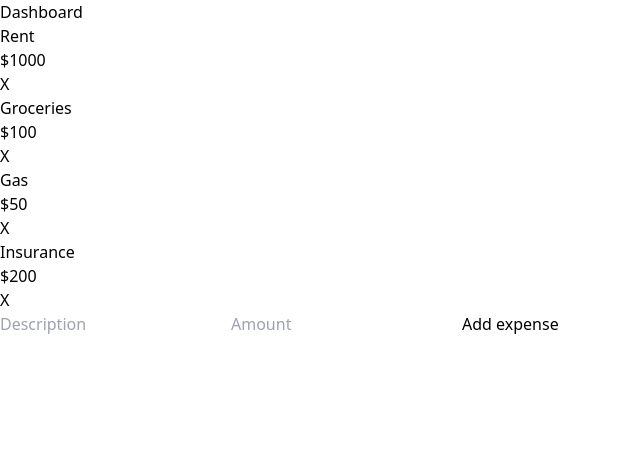
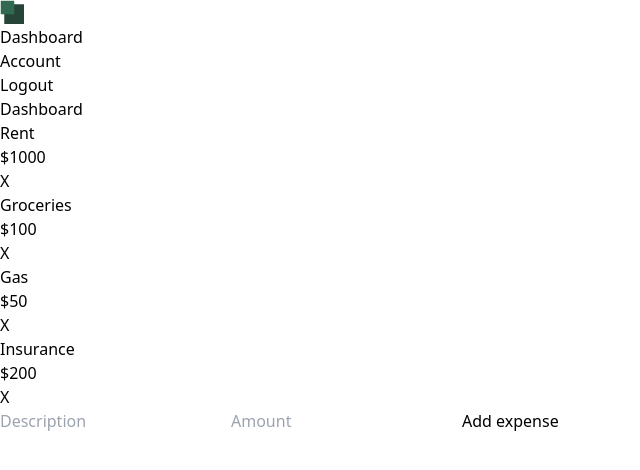
Before and after one commit to Oleh-Kliapko/expenses-tracker-saas, a Next.js app: page /app/dashboard in a window 1280 px wide. Shown: the top 470 px of the page, without its empty margins (0-640 px from the left). Built offline with nearby package versions, Linux system fonts and the light colour scheme.

Commit message:
ADD: header & additional layout

```diff
--- /dev/null
+++ b/src/app/(app)/app/layout.tsx
@@ -0,0 +1,14 @@
+import AppHeader from "@/components/app-header";
+import BackgroundPattern from "@/components/background-pattern";
+
+export default function Layout({ children }: { children: React.ReactNode }) {
+  return (
+    <>
+      <BackgroundPattern />
+      <div className="flex flex-col gap-y-10 max-w-[1050px] mx-auto px-4 min-h-screen">
+        <AppHeader />
+        {children}
+      </div>
+    </>
+  );
+}
--- /dev/null
+++ b/src/components/app-header.tsx
@@ -0,0 +1,47 @@
+"use client";
+
+import Image from "next/image";
+import Link from "next/link";
+import { usePathname } from "next/navigation";
+
+const routes = [
+  {
+    label: "Dashboard",
+    path: "/app/dashboard",
+  },
+  {
+    label: "Account",
+    path: "/app/account",
+  },
+];
+
+export default function AppHeader() {
+  const pathname = usePathname();
+
+  return (
+    <header className="flex items-center border-b border-white/10 py-2">
+      <Link href="/app/dashboard">
+        <Image src="/logo.png" alt="Logo" width={25} height={25} priority />
+      </Link>
+
+      <nav className="ml-auto">
+        <ul className="flex gap-2 text-xs">
+          {routes.map((route) => (
+            <li key={route.path}>
+              <Link
+                href={route.path}
+                className={`px-2 py-1 hover:text-white transition text-white/100 rounded-sm ${
+                  route.path === pathname ? "bg-black/10" : ""
+                }`}
+              >
+                {route.label}
+              </Link>
+            </li>
+          ))}
+        </ul>
+      </nav>
+
+      <div className="text-white/70 text-[12px] ml-[10px]">Logout</div>
+    </header>
+  );
+}
```
Also changed, not shown: public/logo.png (added).
